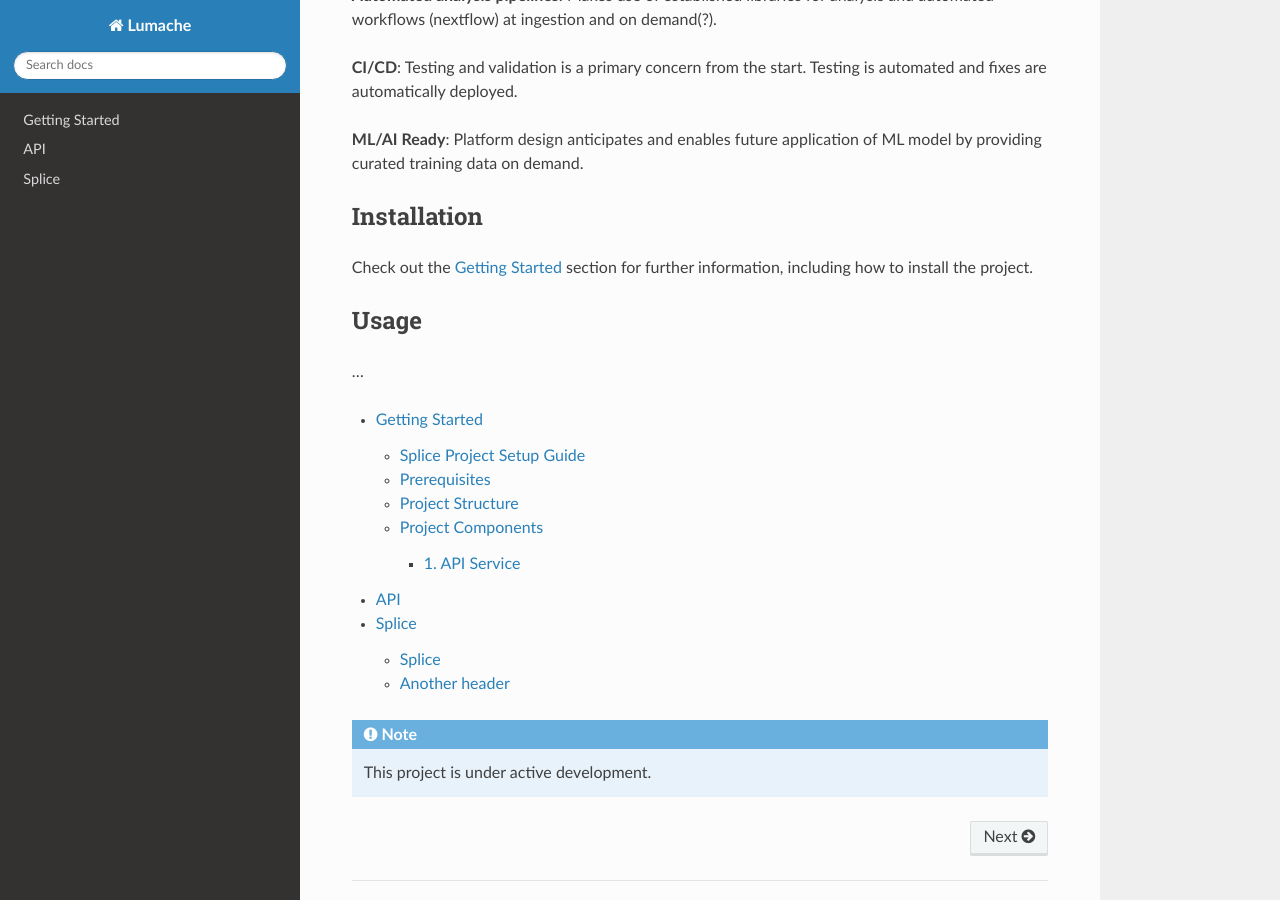
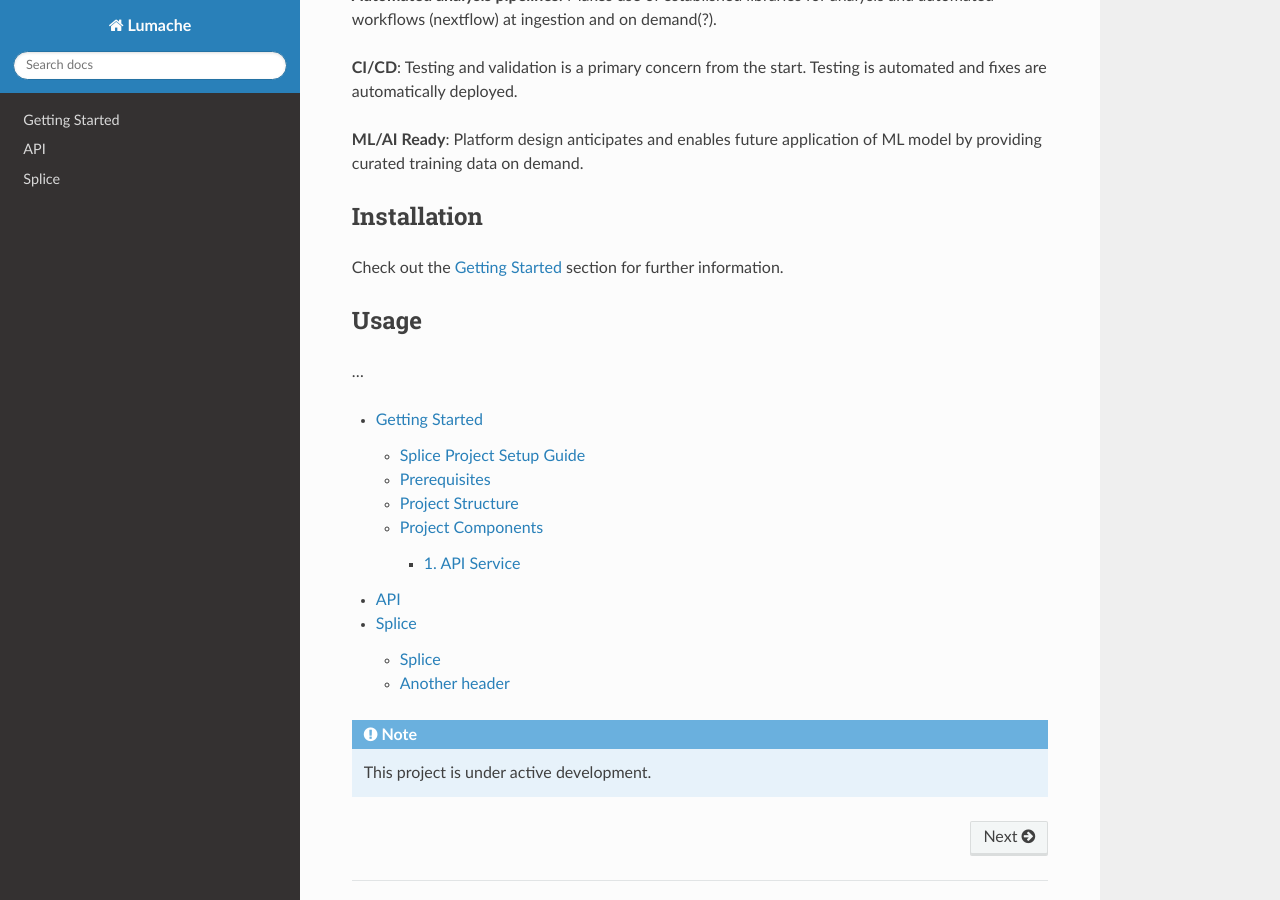
Before and after one commit to PhoevosA/rtd-tuorial, a Sphinx documentation site: the page built from docs/source/index.rst, in a window 1280 px wide and 900 px high, scrolled down 1088 px. Built offline with Sphinx 7.4.7 and the Read the Docs theme 3.1.0, drawn with Linux system fonts in a browser that asks for light colours.

Commit message:
Update index.rst

```diff
--- a/docs/source/index.rst
+++ b/docs/source/index.rst
@@ -43,8 +43,7 @@ Design Aims
 Installation
 ------------
 
-Check out the :doc:`GettingStarted` section for further information, including
-how to install the project.
+Check out the :doc:`GettingStarted` section for further information.
 
 .. _usage:
 
```
